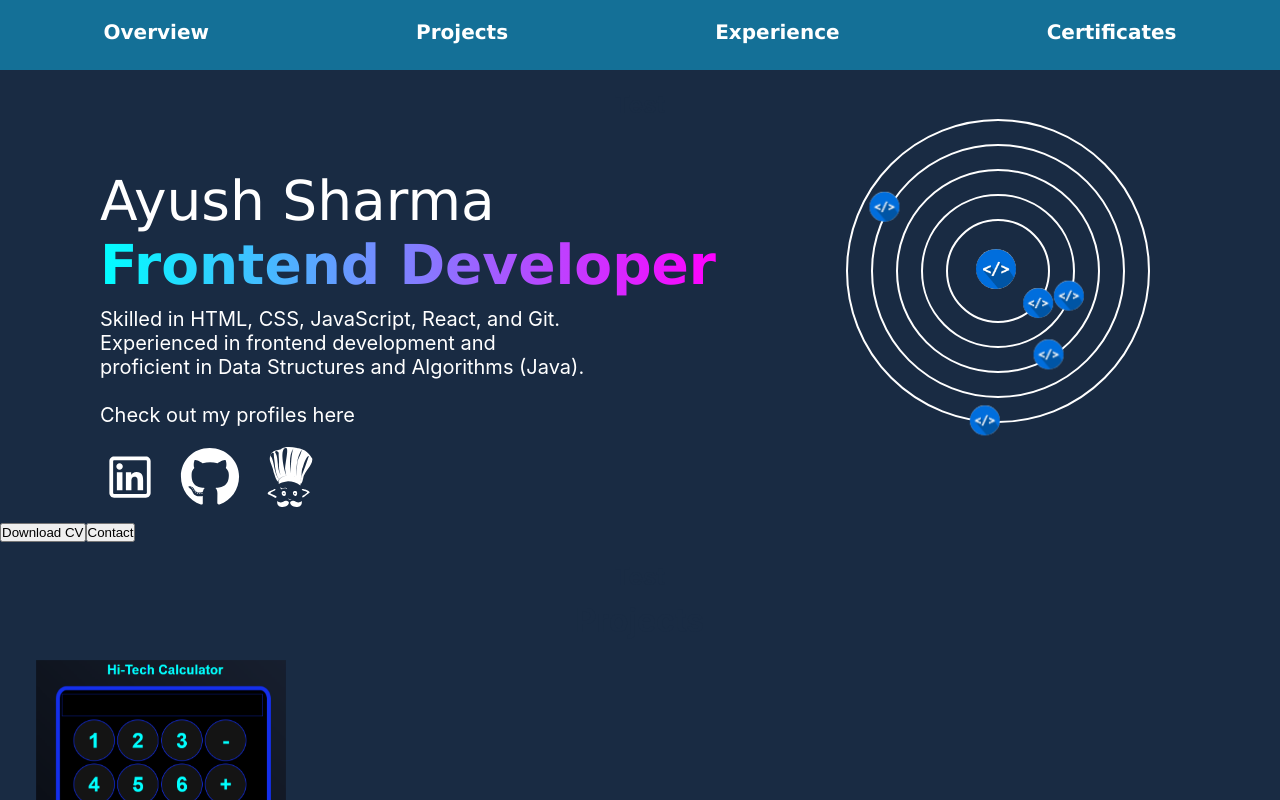
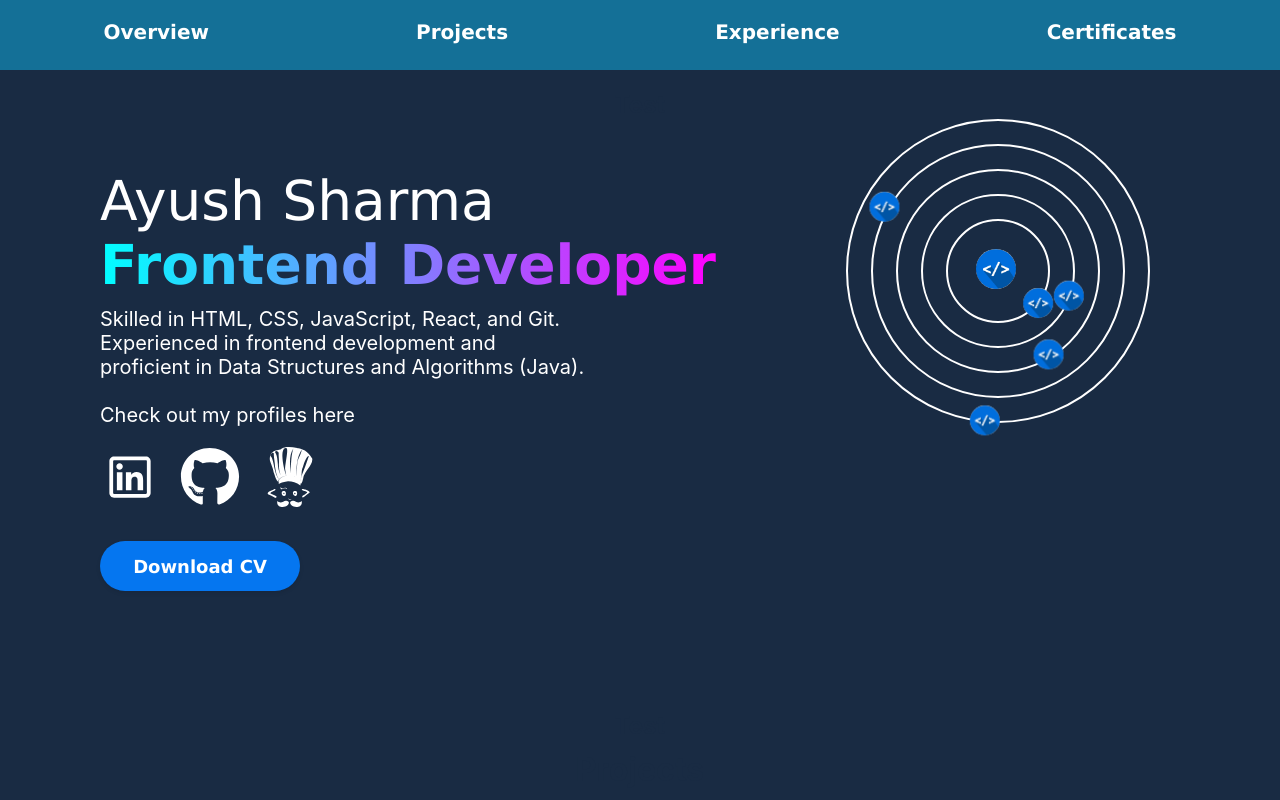
Before and after one commit to Ayush-Sharma-2023/myportfolio, a React (Create React App) app: page / in a window 1280 px wide. Shown: the top 800 px of the page. Built offline with nearby package versions, Linux system fonts and the light colour scheme.

Commit message:
Styled "Download Cv" button

```diff
--- a/src/components/CSS_files/home.module.css
+++ b/src/components/CSS_files/home.module.css
@@ -278,3 +278,30 @@ body {
   } */
 
 /* Icons ends */
+
+.CV{
+  border: none;
+  margin-left: 100px;
+  width: 200px;
+  /* height: 50px; */
+  color: white;
+  font-family: Verdana, Geneva, Tahoma, sans-serif;
+  cursor: pointer;
+  font-size: 18px;
+  font-weight: bold;
+  background-color: #0576f0;
+  border-radius: 25px;
+  transition: background-color 0.3s, transform 0.2s;
+  box-shadow: 0 2px 4px rgba(0, 0, 0, 0.1);
+  aspect-ratio: 4/1;
+
+}
+
+
+.CV:hover {
+  background-color: #0056b3;    /* Darker shade on hover */
+
+  box-shadow: 0 4px 8px rgba(0, 0, 0, 0.2);
+
+
+}
--- a/src/components/JSX_files/home.jsx
+++ b/src/components/JSX_files/home.jsx
@@ -55,20 +55,20 @@ const openCodechef = () => {
                     <li className={style.iconitem} onClick={openCodechef}><SiCodechef/></li>
                 </ul>
             </div>
+            <br />
 
-            {/* <a href="/Ayush_resume.pdf" download="Ayush_Sharma_CV.pdf">
 
-            <button>Download CV</button>
-            </a> */}
             <a href={`${process.env.PUBLIC_URL}/Ayush_resume.pdf`} download="Ayush_Sharma_CV.pdf">
-    <button>Download CV</button>
-</a>
+            <button className={style.CV}>Download CV</button>
+            </a>
 
 
 
 
 
-            <button>Contact </button>
+
+
+            {/* <button>Contact </button> */}
           </div>
 
           <div className="right">
@@ -101,6 +101,7 @@ const openCodechef = () => {
           </div>
         </div>
       </div>
+      <br /><br /><br /><br /><br />
     </>
   );
 }
```
